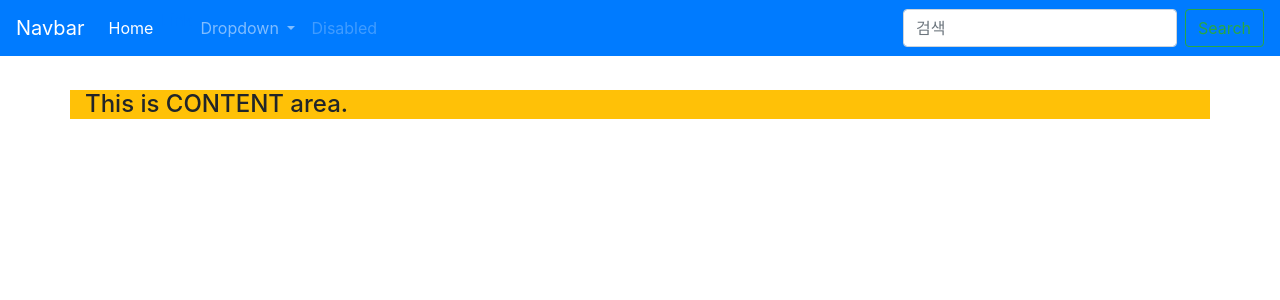
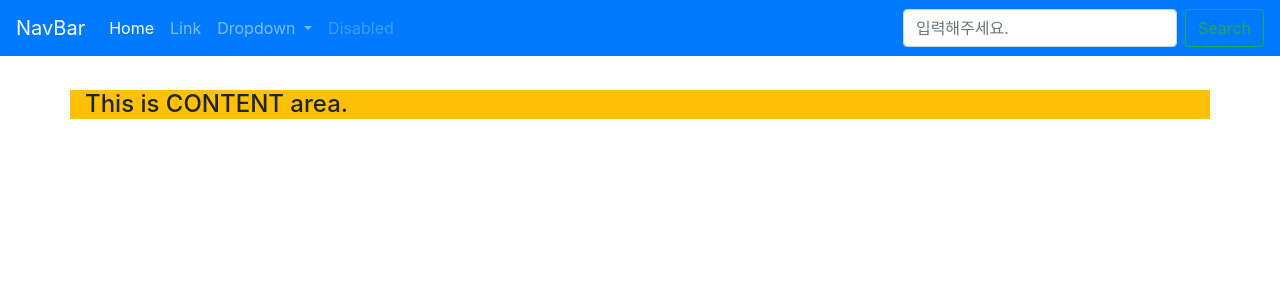
Before and after one commit to Han-minho/djangoProject, a Django app: page / in a window 1280 px wide. Shown: the top 300 px of the page. Run offline with Django 4.2, Linux system fonts and the light colour scheme; some libraries are stand-ins or nearby versions.

Commit message:
home 메인 page link에러 수정

```diff
--- a/templates/home.html
+++ b/templates/home.html
@@ -5,26 +5,26 @@
     <meta name="viewport"
           content="width=device-width, user-scalable=no, initial-scale=1.0, maximum-scale=1.0, minimum-scale=1.0">
     <meta http-equiv="X-UA-Compatible" content="ie=edge">
+    <title>Django Web Programming</title>
     <link rel="stylesheet" href="https://stackpath.bootstrapcdn.com/bootstrap/4.3.1/css/bootstrap.min.css"
           integrity="sha384-ggOyR0iXCbMQv3Xipma34MD+dH/1fQ784/j6cY/iJTQUOhcWr7x9JvoRxT2MZw1T" crossorigin="anonymous">
-    <title>Django Web Programming</title>
 </head>
-<body style="padding-top:90px;">
-<!--header start-->
+<body style="padding-top: 90px">
 <nav class="navbar navbar-expand-lg navbar-dark bg-primary fixed-top">
-    <a href="#" class="navbar-brand">Navbar</a>
+    <a class="navbar-brand" href="#">NavBar</a>
     <button class="navbar-toggler" type="button" data-toggle="collapse" data-target="#navbarSupportedContent">
         <span class="navbar-toggler-icon"></span>
     </button>
+
     <div class="collapse navbar-collapse" id="navbarSupportedContent">
         <ul class="navbar-nav mr-auto">
             <li class="nav-item active">
                 <a href="#" class="nav-link">
-                    Home<span class="sr-only">current</span>
+                    Home <span class="sr-only">current</span>
                 </a>
             </li>
             <li class="nav-item">
-                <a href="#" class="nav-item">Link</a>
+                <a href="#" class="nav-link">Link</a>
             </li>
             <li class="nav-item dropdown">
                 <a href="#" class="nav-link dropdown-toggle" id="navbarDropdown" role="button" data-toggle="dropdown">
@@ -42,14 +42,14 @@
             </li>
         </ul>
         <form class="form-inline my-2 my-lg-0">
-            <input type="search" class="form-control mr-sm-2" placeholder="검색">
+            <input type="search" class="form-control mr-sm-2" placeholder="입력해주세요.">
             <button type="submit" class="btn btn-outline-success my-2 my-sm-0">
                 Search
             </button>
         </form>
     </div>
 </nav>
-<!--header end-->
+
 <div class="container bg-warning">
     <h4>This is CONTENT area.</h4>
 </div>
@@ -57,6 +57,7 @@
 <footer class="fixed-bottom bg-info">
     <h4>THIS is FOOTER area.</h4>
 </footer>
+
 <script src="https://code.jquery.com/jquery-3.3.1.slim.min.js"
         integrity="sha384-q8i/X+965DzO0rT7abK41JStQIAqVgRVzpbzo5smXKp4YfRvH+8abtTE1Pi6jizo"
         crossorigin="anonymous"></script>
```
